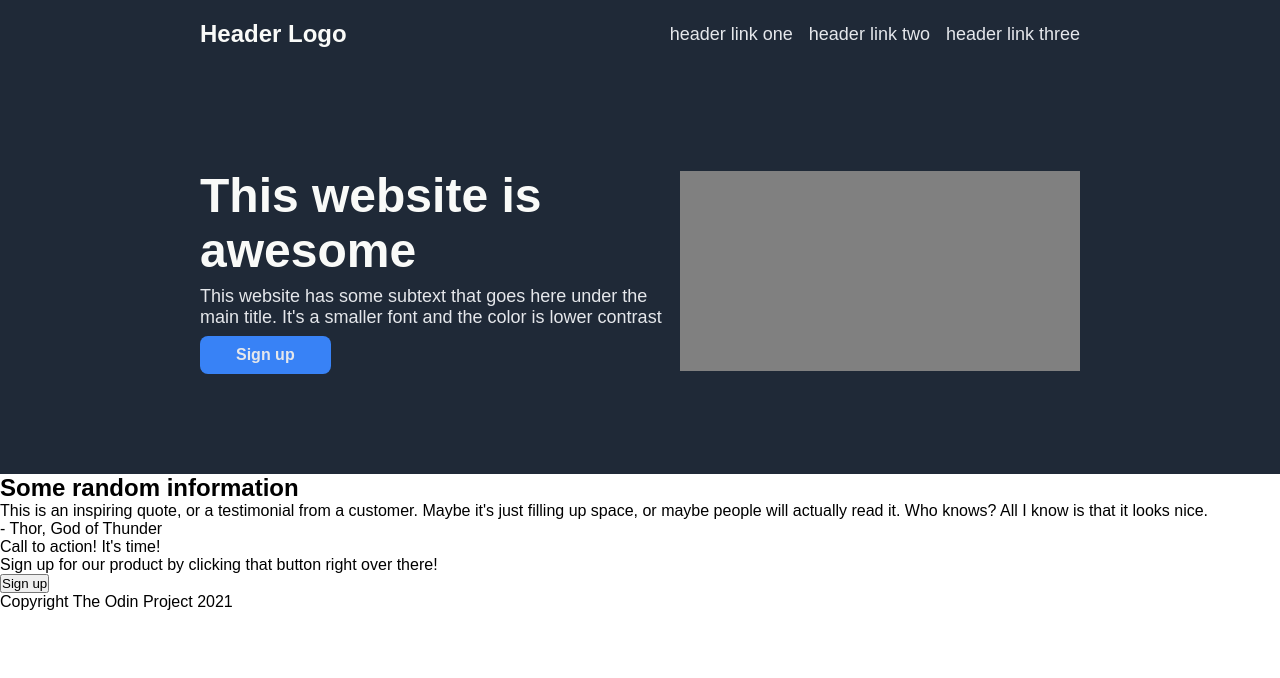
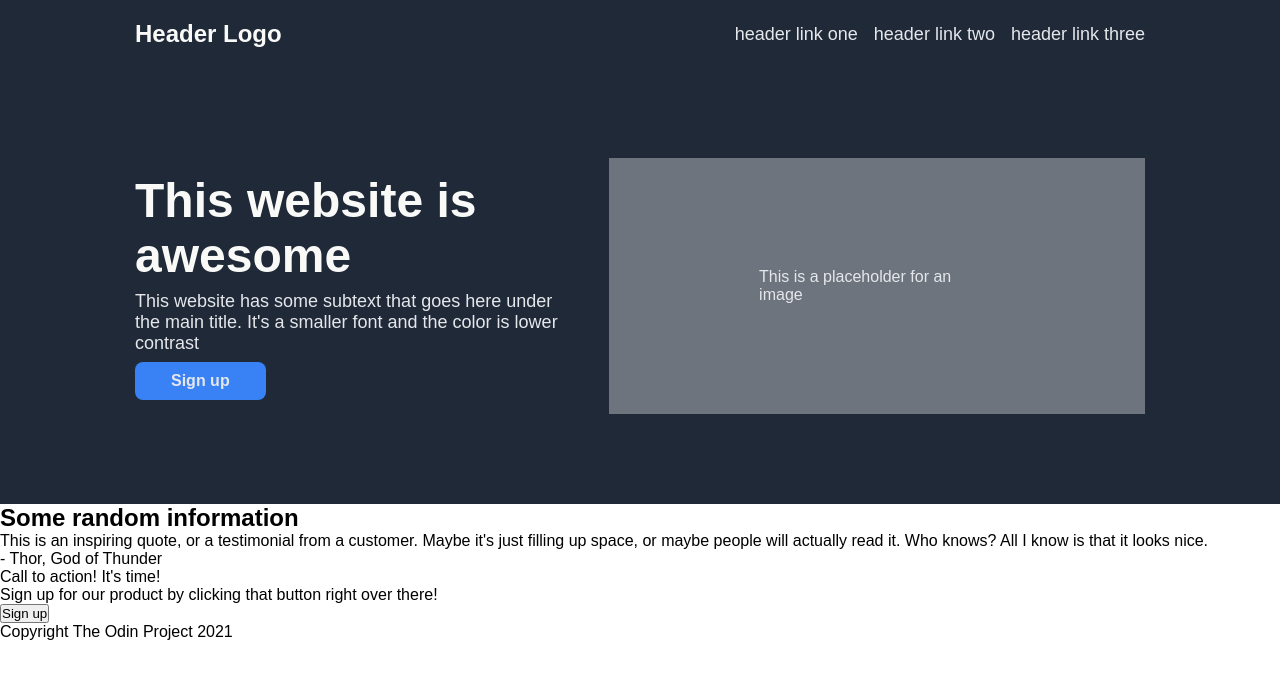
Before and after one commit to left-no-crumbz/landing-page, a plain HTML site: page index.html in a window 1280 px wide. Drawn offline with Linux system fonts and the light colour scheme.

Commit message:
feat(ui): Add hero section

```diff
--- a/index.html
+++ b/index.html
@@ -22,7 +22,7 @@
             <button id="hero-btn">Sign up</button>
         </header>
         <div class="img-container">
-            <div class="img"></div>
+            <div class="img">This is a placeholder for an image</div>
         </div>
     </div>
     <div class="gallery">
--- a/style.css
+++ b/style.css
@@ -24,7 +24,7 @@ body {
 
 .navbar {
     display: flex;
-    padding: 20px 200px;
+    padding: 20px 135px;
     align-items: center;
     list-style-type: none;
     background-color: var(--main-bg-color);
@@ -41,13 +41,14 @@ li:first-child {
 .hero {
     display: flex;
     background-color: var(--main-bg-color);
-    justify-content: center;
+    justify-content: space-between;
     align-items: center;
-    padding: 100px 200px;
+    padding: 90px 135px;
+    gap: 32px;
 }
 
 header {
-    width: 950px;
+    width: 450px;
     display: flex;
     flex-direction: column;
     gap: 8px;
@@ -56,7 +57,7 @@ header {
 
 h1 {
     font-size: 48px;
-    font-weight: 600;
+    font-weight: bolder;
     color: var(--main-txt-color);
 }
 
@@ -72,8 +73,8 @@ h1 {
 }
 
 .img-container {
-
     align-self: center;
-    background-color: gray;
-    padding: 100px 200px;
+    background-color: #6D747D;
+    padding: 110px 150px;
+    color: var(--sec-txt-color)
 }
```
